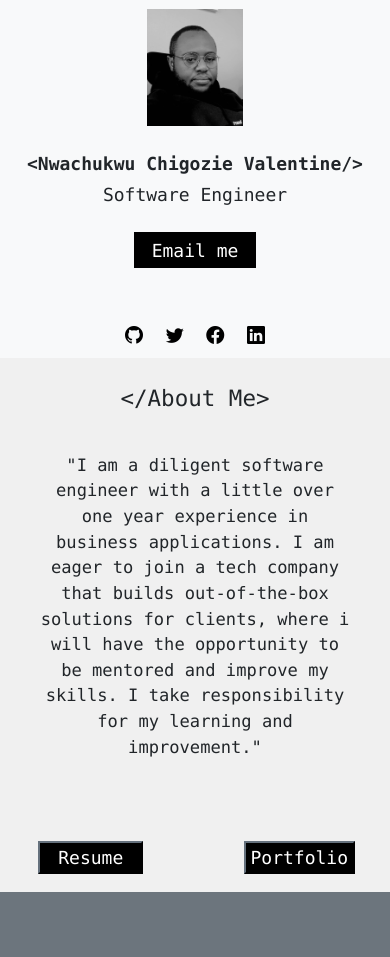
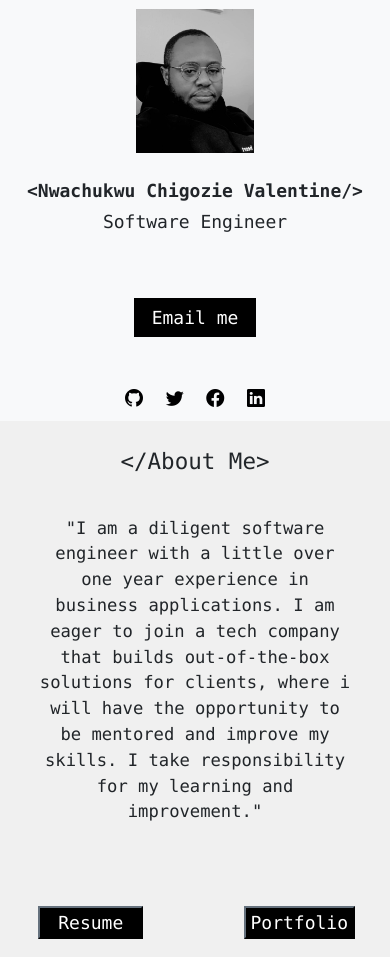
Before and after one commit to Justin-mario/gozie.dev, a plain HTML site: page index.html in a window 390 px wide. Before the commit the page ends 892 px from the top, so only its background shows below. Drawn offline with nearby package versions, Linux system fonts and the light colour scheme.

Commit message:
refactored email me to anchor tag

```diff
--- a/index.html
+++ b/index.html
@@ -17,15 +17,16 @@
     </head>
     <body class="bg-secondary ">
         <div  class="container ">
-            <div class="row mt-md-4">
+            <div class="row mt-md-4 ">
                 <div class="col-md-6 g-0 ">
             <section class="section--one  pt-md-5 bg-light text-center pb-2 ">
                 <img class="mt-md-3 pt-2  mx-auto d-block img-fluid mb-3" id="profile-pic" src="/img/profile-pic2.jpg" alt="profile picture"></img>
-                <h1 id="hero--name" class="fw-bold fs-md-5 fs-6 mt-4 font-monospace " >&lt;Nwachukwu Chigozie Valentine/&gt;</h1>
+                <h1 id="hero--name" class="fw-bold fs-md-3 fs-6 mt-4 font-monospace " >&lt;Nwachukwu Chigozie Valentine/&gt;</h1>
                 <h3 class="font-monospace fs-md-3 fs-6">Software Engineer</h3>
-                <form action="mailto:njchigozie@gmail.com" >
-                    <input class="email--me justify-content-center px-md-4 px-3 border-0 py-1 mt-3 mt-md-5 font-monospace "  type="submit" value="Email me">
-                </form>
+            <div class="mt-3 pt-5">
+                <a class="email--me justify-content-center px-md-4 px-3 border-0 py-2 mt-3 mt-md-5 font-monospace"  href="mailto:someone@example.com" style="text-decoration: none">Email me</a>
+            </div>
+
 
                 <div class="pt-5 mt-md-5 ">
                    <a class="me-3" href="https://www.github.com/Justin-mario" target="_blank"> <i class="bi bi-github text-black" role="img" aria-label="GitHub" ></i></a>
@@ -33,6 +34,7 @@
                    <a class="me-3" href="https://www.facebook.com/njchigozie" target="_blank"><i class="bi bi-facebook text-black" role="img" aria-label="Facebook"></i></a>
                    <a class="me-0" href="https://www.linkedin.com/in/chigozie-valentine-nwachukwu-1123aa147" target="_blank"><i class="bi bi-linkedin text-black" role="img" aria-label="LinkedIn"></i></a>
                 </div>
+
             </section>
             </div>
             <div class="col-md-6 g-0 ">
--- a/style/main.css
+++ b/style/main.css
@@ -26,7 +26,7 @@
     }
 
     .article{
-        font-size: 0.95em;
+        font-size: 0.955em;
 
     }
 
@@ -34,7 +34,7 @@
 @media screen and (max-width: 720px) {
      #profile-pic {
         max-width:8em;
-        max-height:7em;
+        max-height:8.5em;
 
     }
 }
```
Also changed, not shown: portfolio/portfolio.html (+4 -5 lines).
